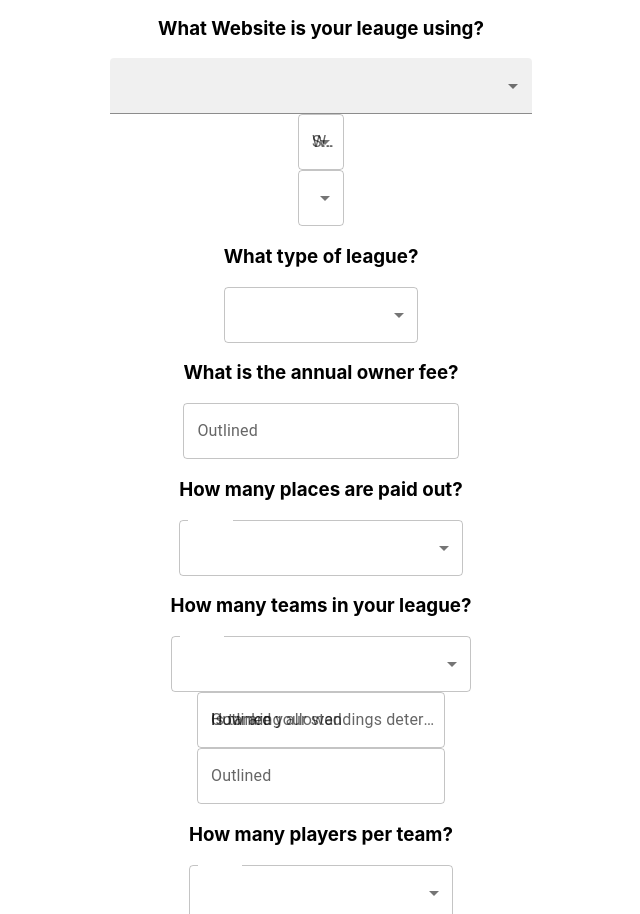
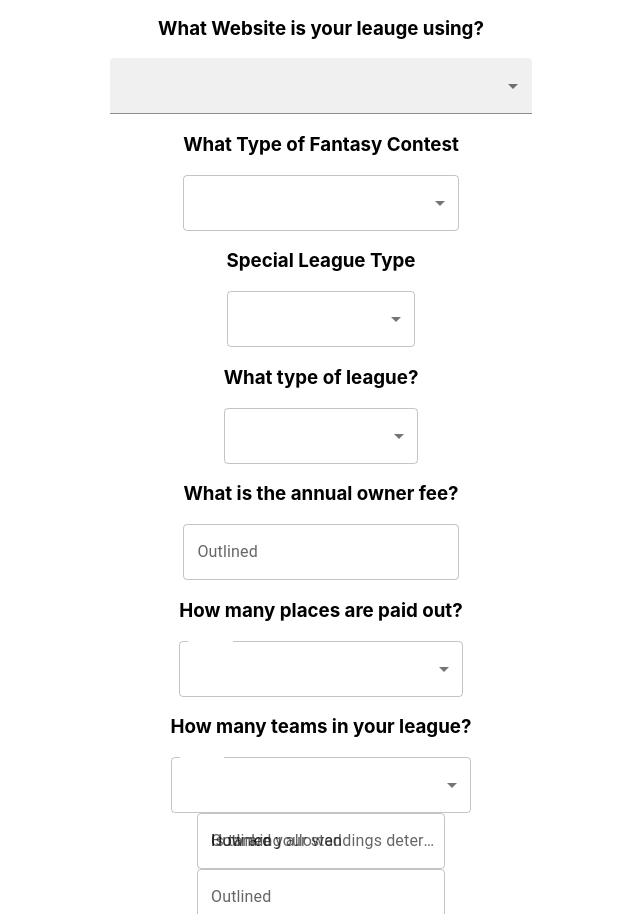
Before and after one commit to AMess33/FantasyBL, a React (Create React App) app: page / in a window 1280 px wide. Shown: the part 1035-1949 px from the top of the page, without its empty margins (319-959 px from the left). Built offline with nearby package versions, Linux system fonts and the light colour scheme.

Commit message:
update material components in league type

```diff
--- a/src/components/InitialSetup/leagueType.jsx
+++ b/src/components/InitialSetup/leagueType.jsx
@@ -10,16 +10,22 @@ import {
 
 function LeagueType(props) {
   return (
+    <div>
       <Box>
         <FormControl>
-        <InputLabel>What Type of Fantasy Contest</InputLabel>
+          <h3>What Type of Fantasy Contest</h3>
           <Select>
             <MenuItem value={"Redraft"}>Seasonal Redraft</MenuItem>
             <MenuItem value={"Dynasty"}>Dynasty</MenuItem>
             <MenuItem value={"Keeper"}>Keeper</MenuItem>
             <MenuItem value={"Playoff"}>Playoff Contest</MenuItem>
+            <MenuItem value={"Weekly"}>Weekly Contest</MenuItem>
           </Select>
-        <InputLabel>Special League Type?</InputLabel>
+        </FormControl>
+      </Box>
+      <Box>
+        <FormControl>
+          <h3>Special League Type</h3>
           <Select>
             <MenuItem value={"Devy"}>Devy</MenuItem>
             <MenuItem value={"Empire"}>Empire</MenuItem>
@@ -29,6 +35,7 @@ function LeagueType(props) {
           </Select>
         </FormControl>
       </Box>
+    </div>
   );
 }
 
```
Lines whose indentation alone changed are shown as unchanged.
